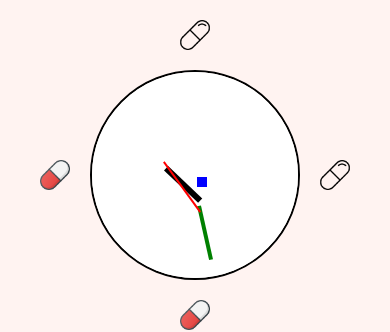
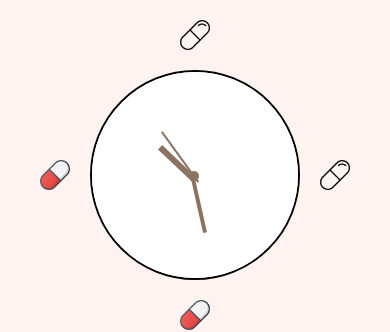
Before and after one commit to DS-laver/Frontend, a React Native app: screen /HealthCarePage in a window 390 px wide. Shown: the part 217-549 px from the top of the page. Built offline with nearby package versions, Linux system fonts and the light colour scheme.

Commit message:
"AnalogClock Face UI"

```diff
--- a/src/pages/HealthCare/AnalogClock.js
+++ b/src/pages/HealthCare/AnalogClock.js
@@ -60,46 +60,54 @@ export default function AnalogClock() {
 
   return (
     <View
+    id='clockContainter'
       style={[
         styles.clockContainter,
         {width: clockWidth, height: clockWidth, borderRadius: clockWidth / 2},
-      ]}>
+      ]}
+      >
       <View style={[styles.clockFace, {borderRadius: clockWidth / 2}]}></View>
-      <View style={[
-          styles.centerFace, {left: center, top: center}]}></View>
+
+      <View
+      style={[
+          styles.centerFace, {left: center-8, top: center-6}]}
+      />
+
       <View
         style={[
           styles.clockHourHandle,
           {
             width: 6,
             height: hourLength,
-            left: hourPosition.x,
-            top: hourPosition.y,
+            left: hourPosition.x-6,
+            top: hourPosition.y-21,
             transform: [{rotate: `${hourDegrees}deg`}],
           },
-        ]}></View>
+        ]}/>
+
       <View
         style={[
           styles.clockMinitesHandle,
           {
             width: 4,
             height: minsLength,
-            left: minsPosition.x,
-            top: minsPosition.y,
+            left: minsPosition.x-6,
+            top: minsPosition.y-27,
             transform: [{rotate: `${minsDegrees}deg`}],
           },
-        ]}></View>
+        ]}/>
+
       <View
         style={[
           styles.clockSecondHandle,
           {
             width: 2,
             height: secondsLength,
-            left: secondsPosition.x,
-            top: secondsPosition.y,
+            left: secondsPosition.x-2,
+            top: secondsPosition.y-30,
             transform: [{rotate: `${secondsDegrees}deg`}],
           },
-        ]}></View>
+        ]}/>
     </View>
   );
 }
@@ -123,20 +131,21 @@ const styles = StyleSheet.create({
     position: 'absolute',
     left: 0,
     top: 0,
-    backgroundColor: 'blue',
+    backgroundColor: '#8C7261',
     width: '5%',
     height: '5%',
+    borderRadius: 50,
   },
   clockHourHandle: {
     position: 'absolute',
-    backgroundColor: 'black',
+    backgroundColor: '#8C7261',
   },
   clockMinitesHandle: {
     position: 'absolute',
-    backgroundColor: 'green',
+    backgroundColor: '#8C7261',
   },
   clockSecondHandle: {
     position: 'absolute',
-    backgroundColor: 'red',
+    backgroundColor: '#8C7261',
   },
 });
```
